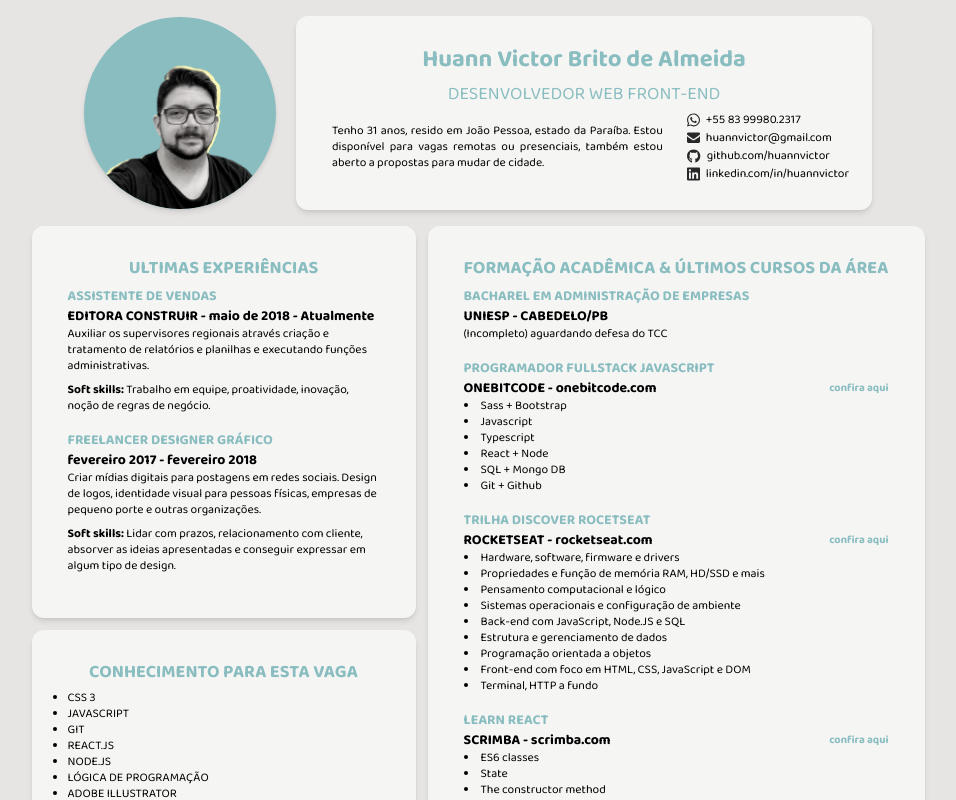
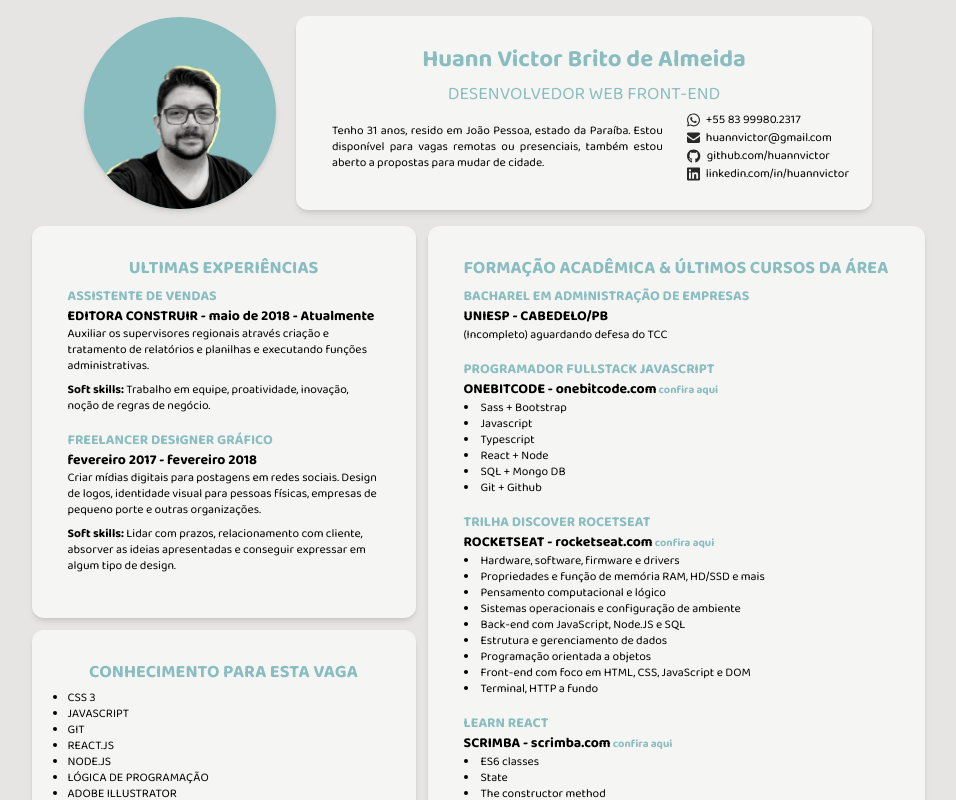
Before and after one commit to huannvictor/curriculo, a React (Create React App) app: page / in a window 1280 px wide. Shown: the top 800 px of the page, without its empty margins (162-1118 px from the left). Built offline with nearby package versions, Linux system fonts and the light colour scheme.

Commit message:
repositioned course link

```diff
--- a/src/components/Studies/index.jsx
+++ b/src/components/Studies/index.jsx
@@ -10,15 +10,17 @@ export function Studies() {
             return(
               <div key={key} className="text-sm flex flex-col mb-2">
                 <h2 className="text-brand-500 font-bold">{content.title}</h2>
-                <div className="studyContainer relative">
-                  <strong className="">{content.entity} - {content.place}</strong>
-                  <span className="float-left text-[11px] hover:underline hover:underline-offset-4 hover:decoration-brand-500">
-                    {
-                      content.hasLink
-                        ? <a className="linkButton absolute right-0 text-brand-500 font-bold" href={content.link}>confira aqui</a>
-                        : null
-                    }
-                  </span>
+                <div className="studyContainer">
+                  <strong className="">
+                    {content.entity} - {content.place}
+                    <span className="text-[11px] hover:underline hover:underline-offset-4 hover:decoration-brand-500">
+                      {
+                        content.hasLink
+                          ? <a className="linkButton text-brand-500 font-bold" href={content.link}> confira aqui</a>
+                          : null
+                      }
+                    </span>
+                  </strong>
                   <p className="text-xs mb-2">
                   {
                     typeof content.subject === "string"
```
